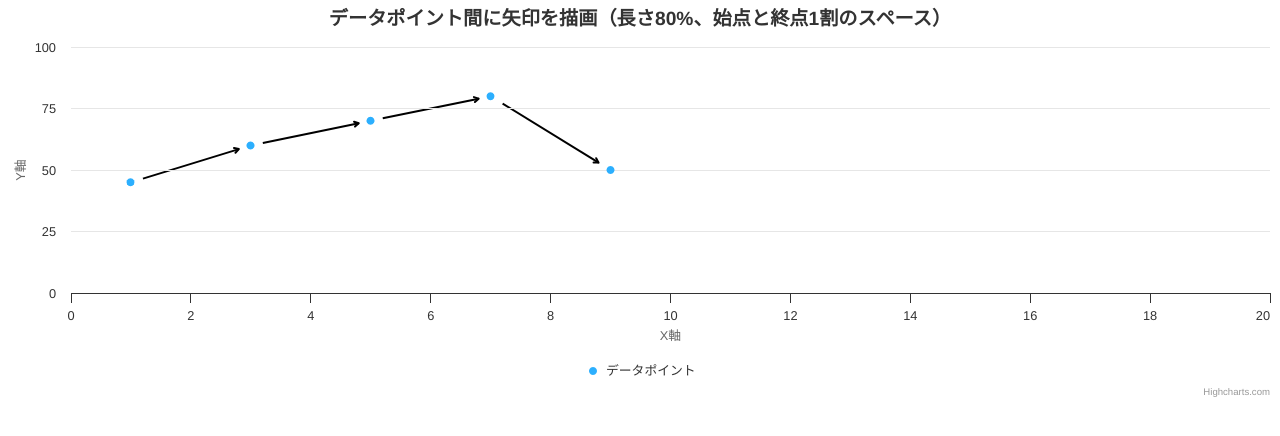
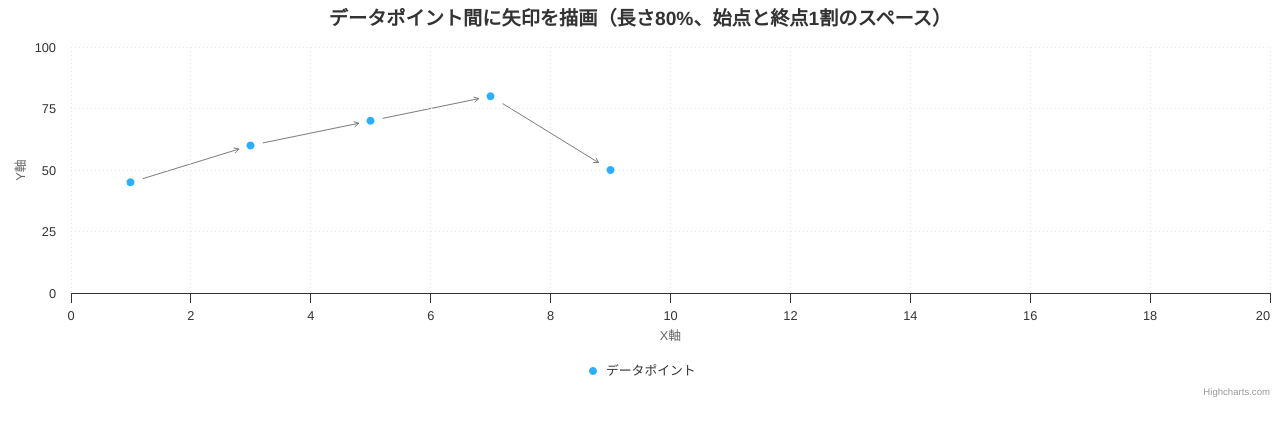
Before and after one commit to tinaba96/nextjs-app, a Next.js app: page /allow in a window 1280 px wide. Shown: the top 436 px of the page. Built offline with nearby package versions, Linux system fonts and the light colour scheme.

Commit message:
first commit

```diff
--- a/app/allow/page.tsx
+++ b/app/allow/page.tsx
@@ -62,8 +62,8 @@ const HighChart: React.FC = () => {
                   'L', arrowEndX, arrowEndY, // 新しい終点
                 ])
                 .attr({
-                  stroke: 'black',
-                  'stroke-width': 2,
+                  stroke: '#7C7C7C',
+                  'stroke-width': 1,
                 })
                 .add();
 
@@ -84,8 +84,8 @@ const HighChart: React.FC = () => {
                   'L', arrowHeadX2, arrowHeadY2, // 右側の矢印先端
                 ])
                 .attr({
-                  stroke: 'black',
-                  'stroke-width': 2,
+                  'stroke-width': 1,
+                  stroke: '#7C7C7C',
                   'stroke-linecap': 'round',
                 })
                 .add();
@@ -103,6 +103,8 @@ const HighChart: React.FC = () => {
       },
       min: 0,
       max: 20,
+      gridLineDashStyle: 'Dot',
+      gridLineWidth: 1,
     },
     yAxis: {
       title: {
@@ -110,6 +112,8 @@ const HighChart: React.FC = () => {
       },
       min: 0,
       max: 100,
+      gridLineDashStyle: 'Dot',
+      gridLineWidth: 1,
     },
     series: [
       {
```
Also changed, not shown: 1 other file (tests, documents, lock files or other folders).
